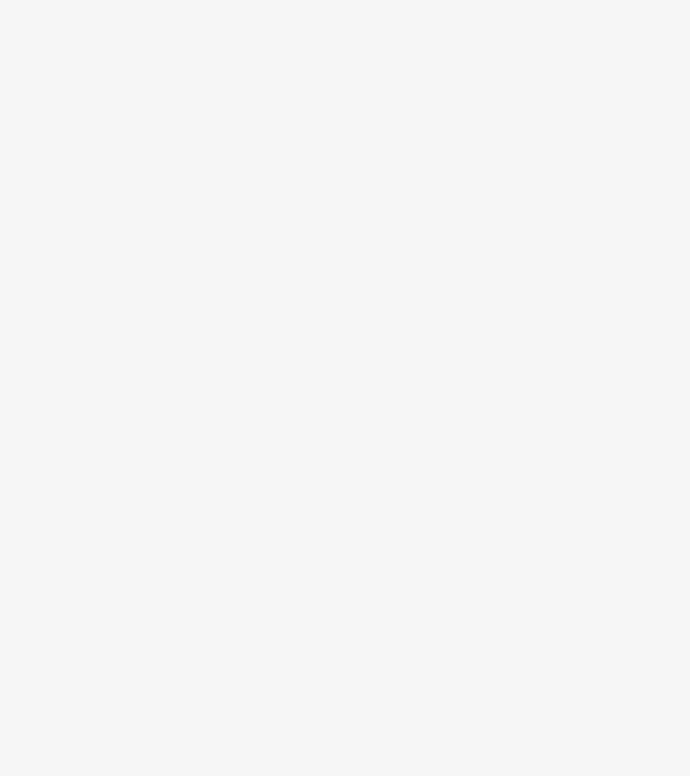
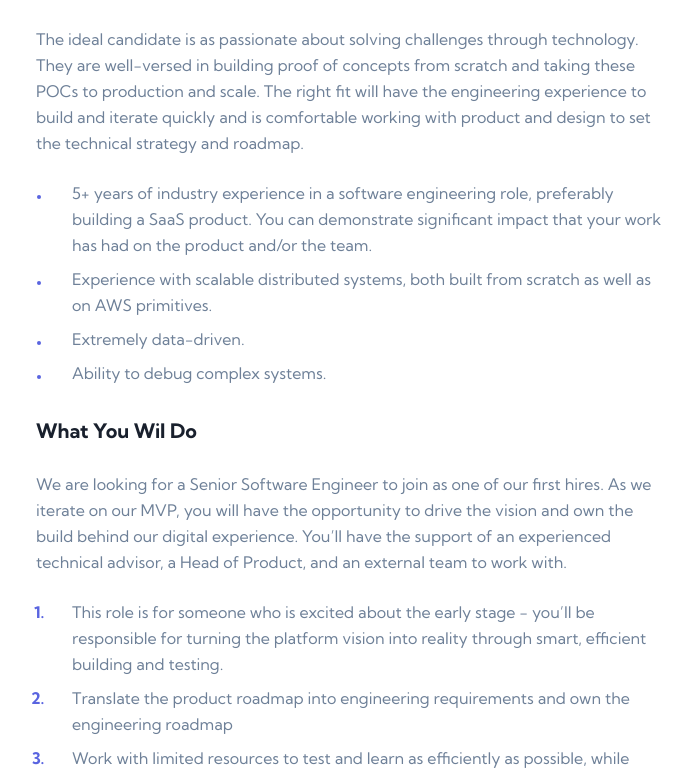
Before and after one commit to maurodollinger/devjobs-web-app, a React (Create React App) app: page /devjobs-web-app/build/detail/1 in a window 1280 px wide. Before the commit this address had no page. Shown: the part 701-1477 px from the top of the page, without its empty margins (287-977 px from the left). Before the commit the page ends 800 px from the top, so only its background shows below. Built offline with nearby package versions, Linux system fonts and the light colour scheme.

Commit message:
Build + readme

```diff
--- a/package.json
+++ b/package.json
@@ -2,7 +2,7 @@
   "name": "devjobs-web-app",
   "version": "0.1.0",
   "private": true,
-  "homepage": "devjobs-web-app",
+  "homepage": "devjobs-web-app/build",
   "dependencies": {
     "@testing-library/jest-dom": "^5.17.0",
     "@testing-library/react": "^13.4.0",
--- a/src/App.js
+++ b/src/App.js
@@ -9,7 +9,7 @@ function App() {
   return (
     <Fragment>
       <Routes>
-        <Route path='devjobs-web-app' element={<Layout />}>
+        <Route path='devjobs-web-app/build' element={<Layout />}>
           <Route index element={<Home />}></Route>
           <Route path='detail/:id' element={<Detail />}></Route>
         </Route>
--- a/src/Components/Detail/Detail.js
+++ b/src/Components/Detail/Detail.js
@@ -9,7 +9,7 @@ import Button from '../UI/Button/Button';
 
 const Detail = () => {
   const location = useLocation();
-  const currentPath = location.pathname.split('/')[1];
+  const currentPath = location.pathname.split('/')[1] + '/' + location.pathname.split('/')[2];
   const { id } = useParams();
   const job = jsonData.find((j) => j.id === parseInt(id));
 
```
Also changed, not shown: 12 other files (tests, documents, lock files or other folders).
